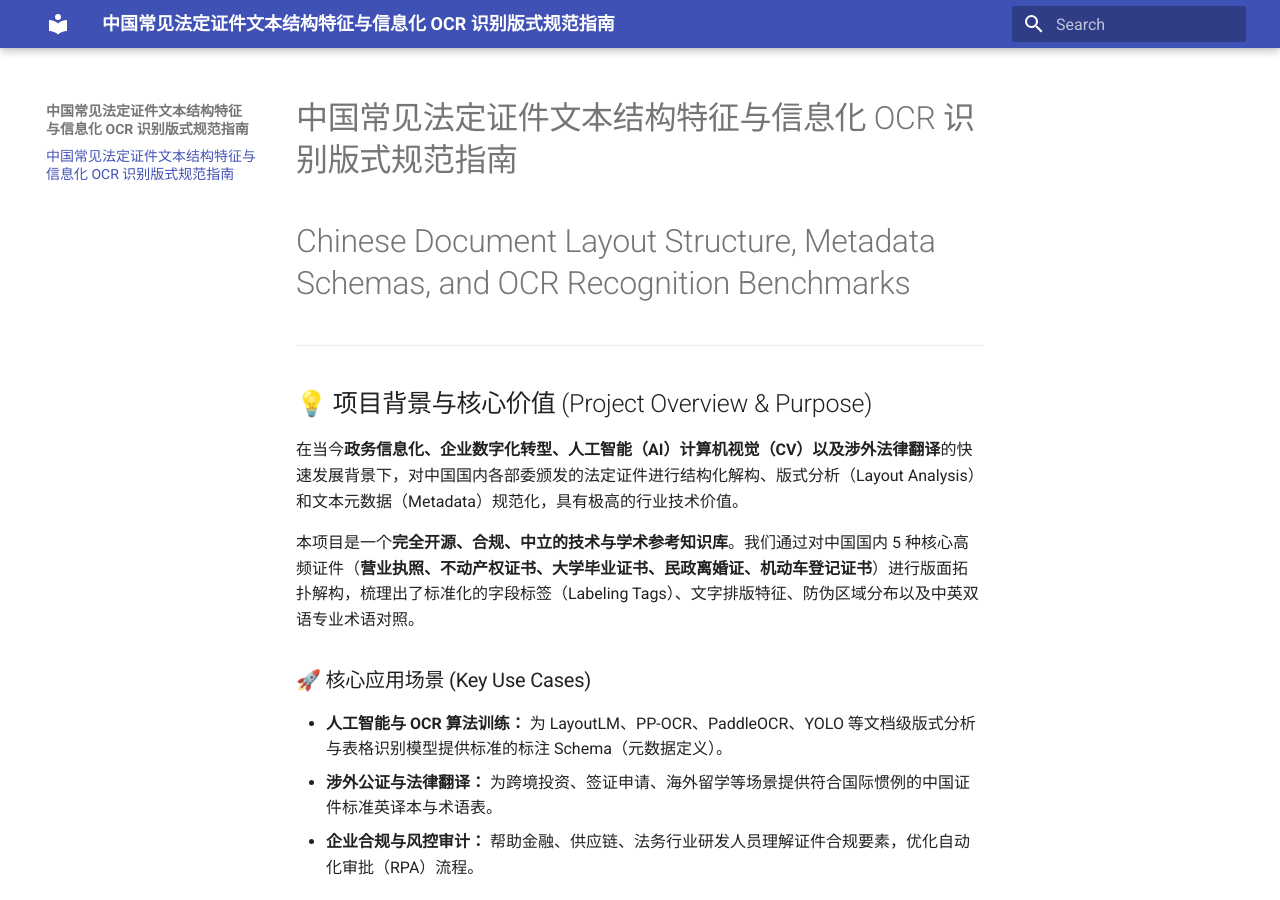
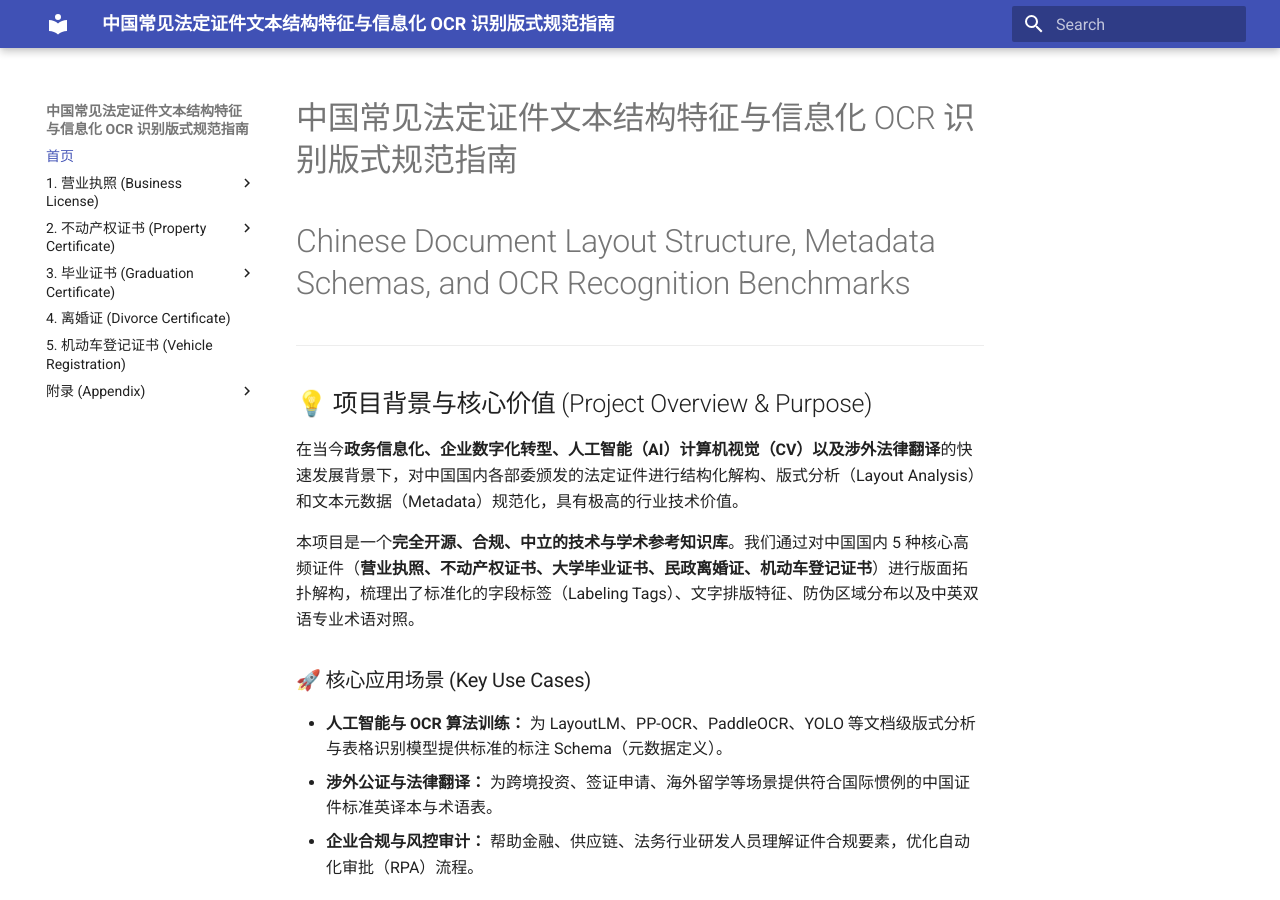
Before and after one commit to kouyac/bdcfzc, an MkDocs documentation site: the page built from docs/index.md, in a window 1280 px wide and 900 px high. Built offline with MkDocs 1.6.1 and Material for MkDocs 9.7.7, drawn with Linux system fonts in a browser that asks for light colours.

Commit message:
Update mkdocs.yml

```diff
--- a/mkdocs.yml
+++ b/mkdocs.yml
@@ -3,3 +3,20 @@
 theme:
   name: material
   custom_dir: overrides
+
+nav:
+  - 首页: index.md
+  - 1. 营业执照 (Business License):
+      - 最新版三证合一执照: business_license/latest.md
+      - 历史版本参考: business_license/history.md
+  - 2. 不动产权证书 (Property Certificate):
+      - 不动产权证书 (新版): property_certificate/new_version.md
+      - 房屋所有权证 (旧版): property_certificate/old_version.md
+  - 3. 毕业证书 (Graduation Certificate):
+      - 大学本科毕业证: graduation_certificate/bachelor.md
+      - 研究生/大专毕业证: graduation_certificate/postgraduate_college.md
+  - 4. 离婚证 (Divorce Certificate): divorce_certificate.md
+  - 5. 机动车登记证书 (Vehicle Registration): vehicle_registration.md
+  - 附录 (Appendix):
+      - 常见证件防伪特征概述: appendix/security_features.md
+      - 常用术语中英文对照表: appendix/glossary.md
```
